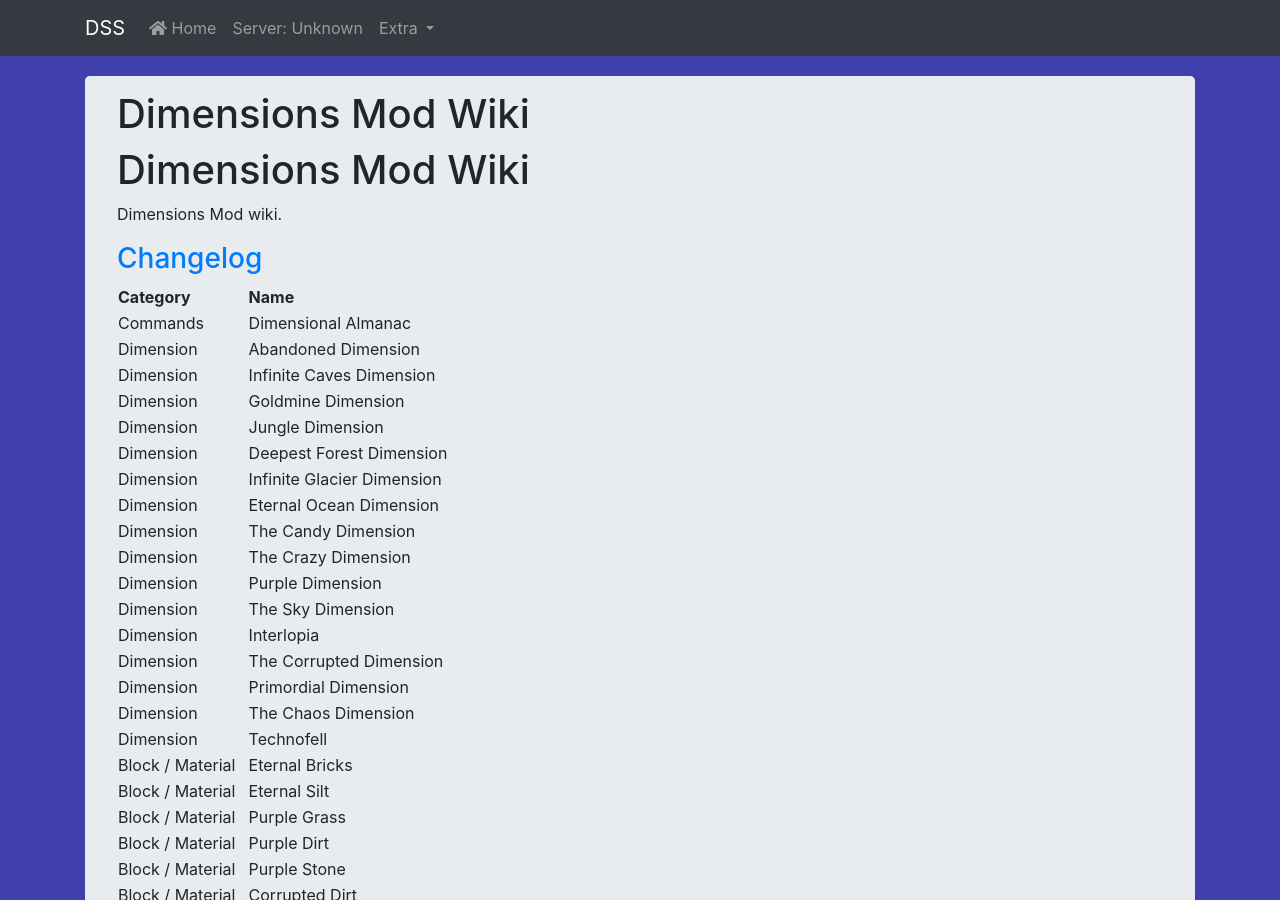
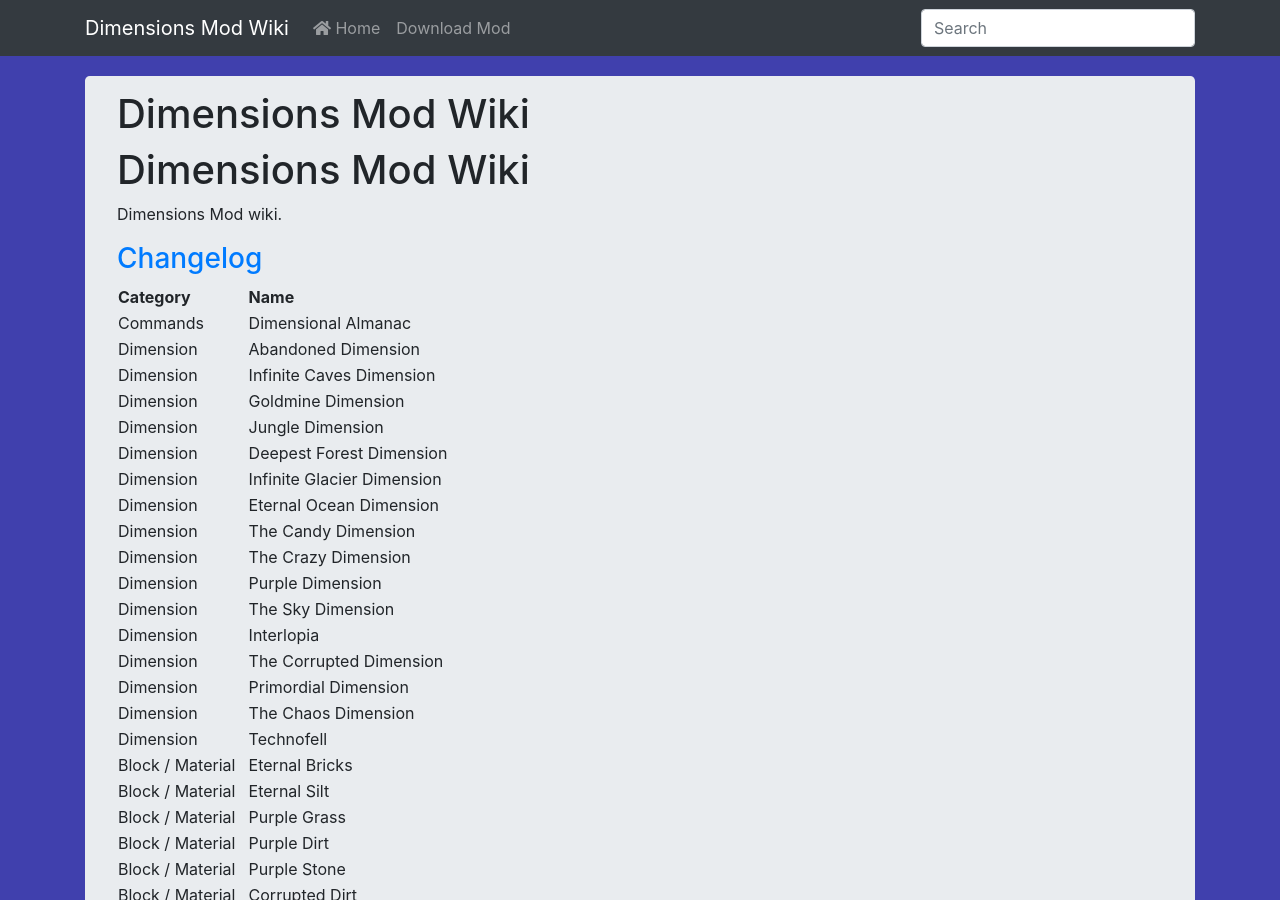
Before and after one commit to TeamCstudios/DimensionsMod, a Jekyll site: the page built from README.md, in a window 1280 px wide and 900 px high. Built offline with Jekyll 4.4.1, drawn with Linux system fonts in a browser that asks for light colours; nearby versions of some CDN libraries; our own code applies the rules of GitHub Pages for plain Markdown files.

Commit message:
Add CNAME and fix navbar

```diff
--- /dev/null
+++ b/CNAME
@@ -0,0 +1 @@
+diemnsionmod.teamcstudios.site
--- a/_layouts/page.html
+++ b/_layouts/page.html
@@ -5,9 +5,8 @@
     <meta charset="utf-8">
     <meta name="viewport" content="width=device-width, initial-scale=1, minimal-ui">
     <link rel="stylesheet" href="https://use.fontawesome.com/releases/v5.7.2/css/all.css" integrity="sha384-fnmOCqbTlWIlj8LyTjo7mOUStjsKC4pOpQbqyi7RrhN7udi9RwhKkMHpvLbHG9Sr" crossorigin="anonymous">
-    <meta property="og:title" content="Discord Server Suggestions"/>
-    <meta property="og:url" content="<%= request.url %>"/>
-    <title>Discord Server Suggestions</title>
+    <meta property="og:title" content="{{ site.title }}"/>
+    <title>{{ page.title }} - {{ site.title }}</title>
     <link rel="stylesheet" href="https://stackpath.bootstrapcdn.com/bootstrap/4.3.1/css/bootstrap.min.css" integrity="sha384-ggOyR0iXCbMQv3Xipma34MD+dH/1fQ784/j6cY/iJTQUOhcWr7x9JvoRxT2MZw1T" crossorigin="anonymous">
     <link rel="stylesheet" href="//cdnjs.cloudflare.com/ajax/libs/highlight.js/9.13.1/styles/default.min.css">
     <script src="//cdnjs.cloudflare.com/ajax/libs/highlight.js/9.13.1/highlight.min.js"></script>
@@ -31,7 +30,7 @@
   <body style="background-color: rgb(64, 64, 173)">
     <nav class="navbar navbar-expand-lg navbar-dark bg-dark">
       <div class="container">
-        <a class="navbar-brand" href="#">DSS</a>
+        <a class="navbar-brand" href="#">Dimensions Mod Wiki</a>
         <button class="navbar-toggler" type="button" data-toggle="collapse" data-target="#navbarSupportedContent" aria-controls="navbarSupportedContent" aria-expanded="false" aria-label="Toggle navigation">
           <span class="navbar-toggler-icon"></span>
         </button>
@@ -43,26 +42,17 @@
                 Home</a>
             </li>
             <li class="nav-item">
-              <a class="nav-link" href="/server/<%= params['id'] %>">Server: Unknown</a>
-            </li>
-            <li class="nav-item dropdown">
-              <a class="nav-link dropdown-toggle" href="#" id="navbarDropdown" role="button" data-toggle="dropdown" aria-haspopup="true" aria-expanded="false">
-                Extra
-              </a>
-              <div class="dropdown-menu" aria-labelledby="navbarDropdown">
-                <a class="dropdown-item" href="https://discord.gg/ZmPNEMw" target="_blank">
-                  <i class="fab fa-discord"></i>
-                  Discord Server</a>
-                <a class="dropdown-item" href="https://discordapp.com/oauth2/authorize?client_id=553953525818851369&scope=bot" target="_blank">
-                  <i class="fas fa-robot"></i>
-                  Discord Bot</a>
-                <a class="dropdown-item" href="https://github.com/DiscordServerSuggestions/Website" target="_blank">
-                  <i class="fas fa-bug"></i>
-                  Bugs/Feedback</a>
-              </div>
+              <a class="nav-link" href="https://minecraft.curseforge.com/projects/the-dimensions-mod/" target="_blank">Download Mod</a>
             </li>
           </ul>
           <hr/>
+          <ul class="navbar-nav mr-right">
+            <form action="/search/" method="get" class="sign-in" _lpchecked="1">
+              <div class="input-group">
+                <input type="text" class="form-control" name="name" placeholder="Search" required style="width: 10%;">
+              </div>
+            </form>
+          </ul>
         </div>
       </div>
     </nav>
```
